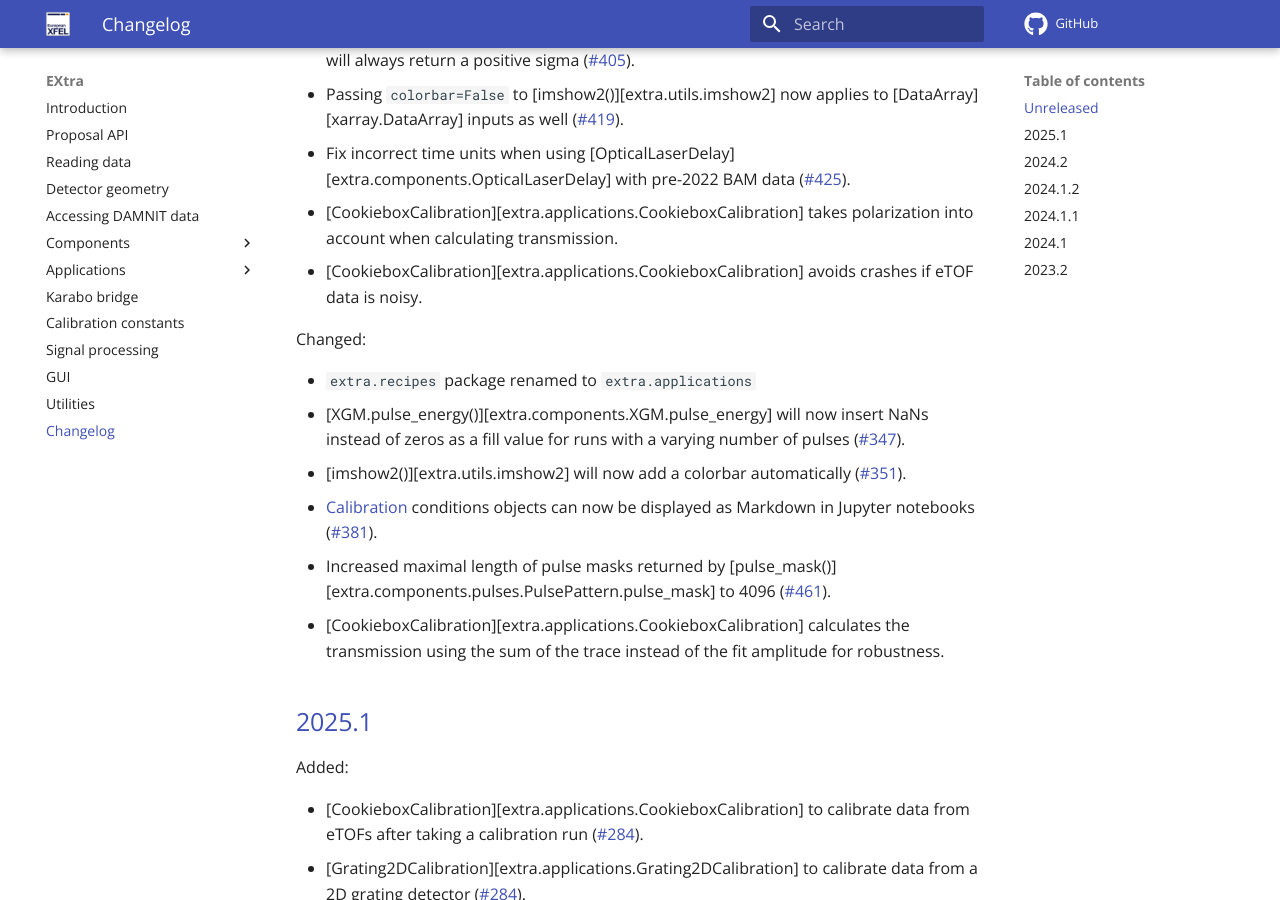
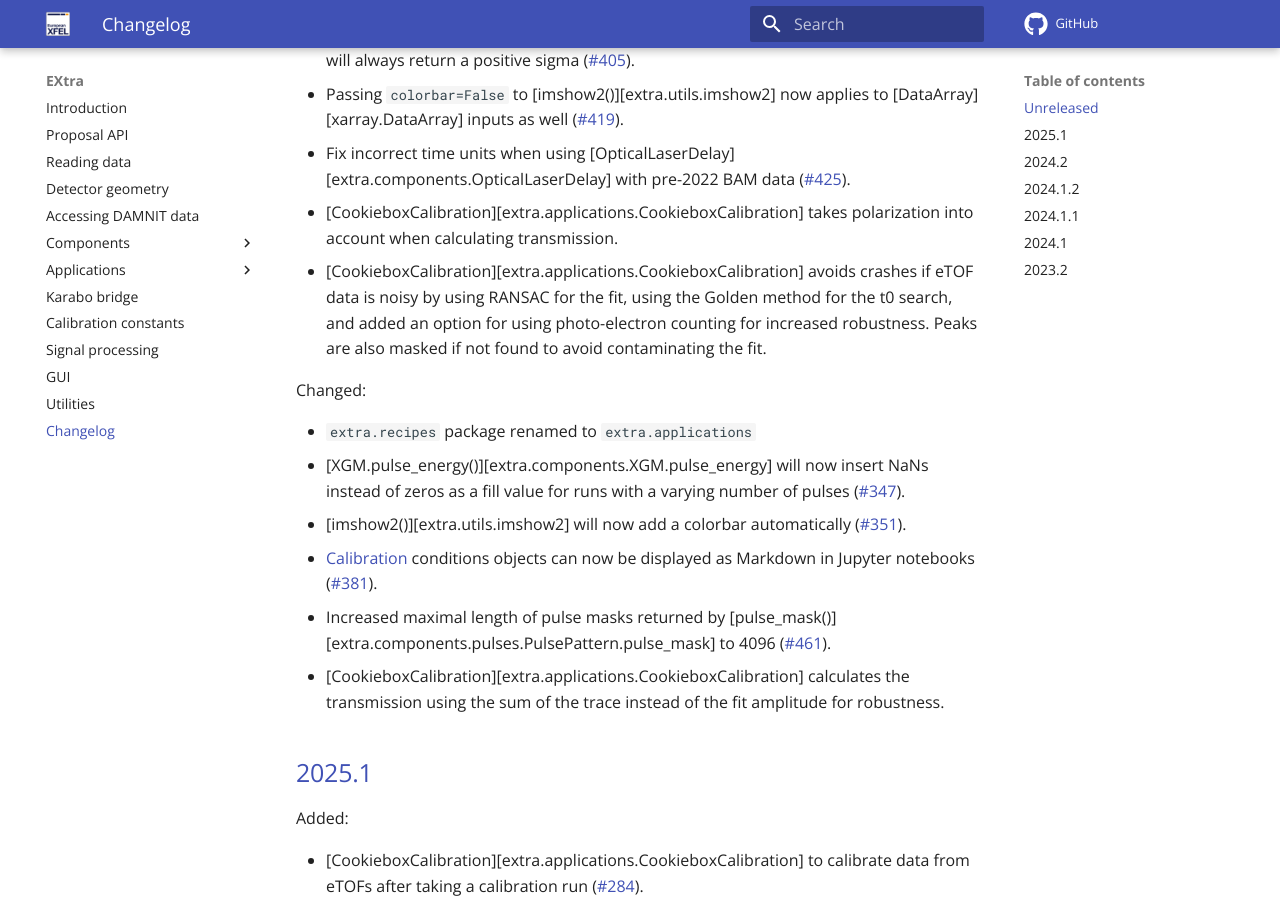
Before and after one commit to European-XFEL/EXtra, an MkDocs documentation site: the page built from docs/changelog.md, in a window 1280 px wide and 900 px high, scrolled down 1302 px. Built offline with MkDocs 1.6.1 and Material for MkDocs 9.7.7, drawn with Linux system fonts in a browser that asks for light colours; emoji names are drawn with the system emoji font; comment, search, counter and statistics services are not loaded.

Commit message:
Updated the change log.

```diff
--- a/docs/changelog.md
+++ b/docs/changelog.md
@@ -52,7 +52,10 @@ Fixed:
   with pre-2022 BAM data (!425).
 - [CookieboxCalibration][extra.applications.CookieboxCalibration] takes polarization into account
   when calculating transmission.
-- [CookieboxCalibration][extra.applications.CookieboxCalibration] avoids crashes if eTOF data is noisy.
+- [CookieboxCalibration][extra.applications.CookieboxCalibration] avoids crashes if eTOF data is noisy
+  by using RANSAC for the fit, using the Golden method for the t0 search, and added an option for
+  using photo-electron counting for increased robustness. Peaks are also masked if not found to avoid
+  contaminating the fit.
 
 Changed:
 
```
